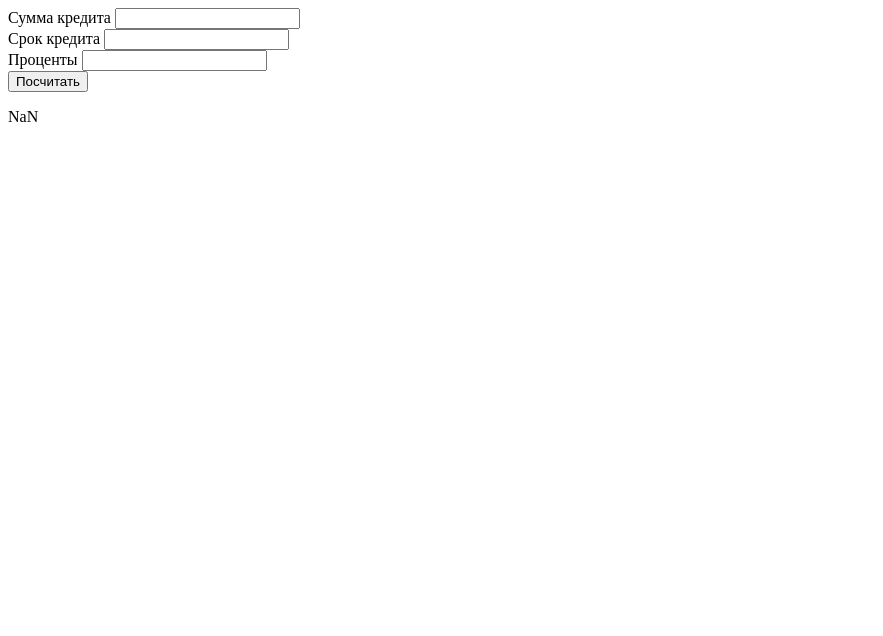
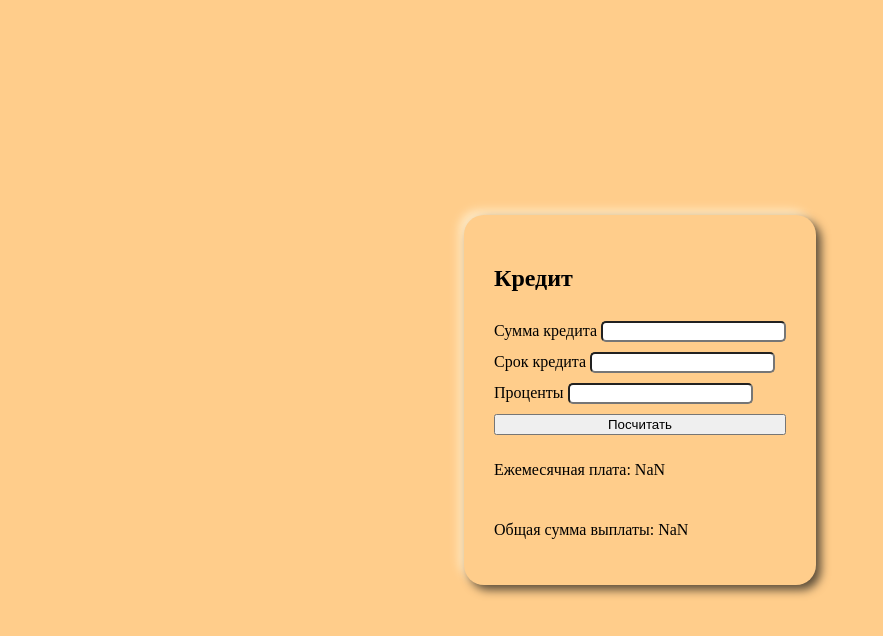
Before and after one commit to GrimProg-design/myBank, a website with bundled scripts: page index.html in a window 1280 px wide. Both pictures are taken after a click on the button "Посчитать". Shown: the whole page, without its empty margins (0-883 px from the left). Built offline with nearby package versions, Linux system fonts and the light colour scheme.

Commit message:
Добавил стилей

```diff
--- a/index.html
+++ b/index.html
@@ -3,24 +3,27 @@
   <head>
     <meta charset="UTF-8" />
     <meta name="viewport" content="width=device-width, initial-scale=1.0" />
+    <link rel="stylesheet" href="style/main.css" />
     <title>BANK</title>
   </head>
   <body>
     <article>
+      <h2>Кредит</h2>
       <div>
         <label for="summ">Сумма кредита</label>
         <input id="summ" type="number" />
       </div>
       <div>
         <label for="term">Срок кредита</label>
-        <input id="term" type="number">
+        <input id="term" type="number" />
       </div>
       <div>
         <label for="percent">Проценты</label>
-        <input id="percent" type="number">
+        <input id="percent" type="number" />
       </div>
       <button class="btn">Посчитать</button>
       <p class="result"></p>
+      <p class="total"></p>
     </article>
     <script type="module" src="dist/app.js"></script>
   </body>
--- a/src/app.ts
+++ b/src/app.ts
@@ -5,11 +5,11 @@ class Bank {
     this.button = document.querySelector(".btn");
 
     if (this.button) {
-      this.button.addEventListener("click", () => this.calculate());
+      this.button.addEventListener("click", () => this.credit());
     }
   }
 
-  calculate() {
+  credit() {
     const sum = Number(
       document.querySelector<HTMLInputElement>("#summ")?.value
     );
@@ -17,14 +17,17 @@ class Bank {
       document.querySelector<HTMLInputElement>("#term")?.value
     );
     const res = document.querySelector<HTMLParagraphElement>(".result");
+    const tot = document.querySelector<HTMLParagraphElement>(".total");
     let percent =
       Number(document.querySelector<HTMLInputElement>("#percent")?.value) /
       (12 * 100);
 
     const payment =
       sum * ((percent * (1 + percent) ** term) / ((1 + percent) ** term - 1));
+    const total = payment * term;
 
-    res!.textContent = payment.toFixed(3);
+    res!.textContent = "Ежемесячная плата: " + payment.toFixed(2);
+    tot!.textContent = "Общая сумма выплаты: " + total.toFixed(2);
     return payment;
   }
 }
--- /dev/null
+++ b/style/article.css
@@ -0,0 +1,12 @@
+article {
+    border-radius: 20px;
+    box-shadow: 5px 5px 10px rgb(93, 78, 58), -5px -5px 10px rgb(255, 234, 197);
+    padding: 30px;
+    display: flex;
+    flex-direction: column;
+    gap: 10px;
+}
+
+input {
+    border-radius: 5px;
+}
--- /dev/null
+++ b/style/main.css
@@ -0,0 +1,11 @@
+@import url(./article.css);
+
+body {
+    width: 100vw;
+    height: 100vh;
+    display: flex;
+    justify-content: center;
+    align-items: center;
+    margin: 0;
+    background-color: rgb(255, 205, 139);
+}
```
Also changed, not shown: dist/app.js, 1 other file.
